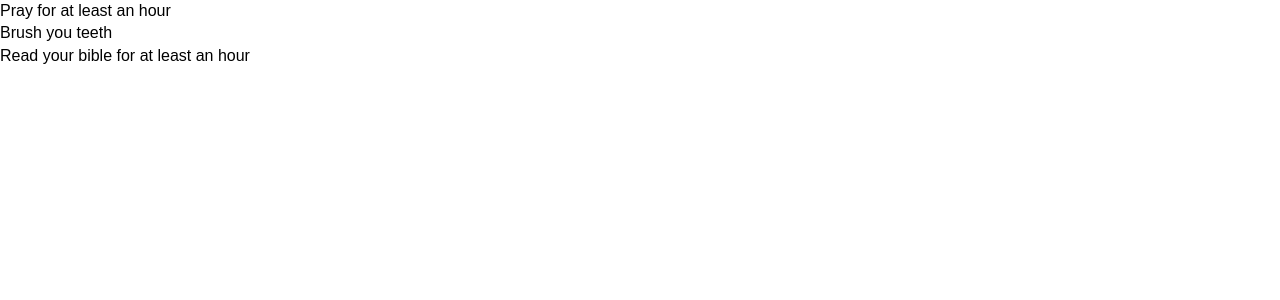
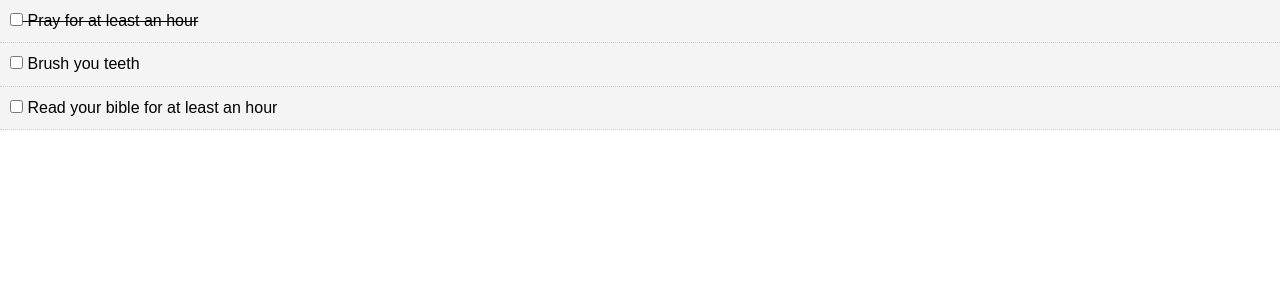
Before and after one commit to DotunAj/todoreact, a React (Create React App) app: page / in a window 1280 px wide. Shown: the top 300 px of the page. Built offline with nearby package versions, Linux system fonts and the light colour scheme.

Commit message:
Style todoitem to reflect the do complete flag

```diff
--- a/src/App.js
+++ b/src/App.js
@@ -8,7 +8,7 @@ class App extends Component {
       {
         id: 1,
         title: "Pray for at least an hour",
-        is_completed: false
+        is_completed: true
       },
       {
         id: 2,
--- a/src/component/TodoItem.js
+++ b/src/component/TodoItem.js
@@ -3,10 +3,22 @@ import propTypes from 'prop-types';
 
 
 export class TodoItem extends Component {
+  getStyle = () => {
+    return {
+      backgroundColor: '#f4f4f4',
+      padding: '10px',
+      borderBottom: '1px dotted #ccc',
+      textDecoration: this.props.todo.is_completed ? 'line-through': 'none',
+    }
+  }
+
   render() {
     return (
-      <div>
-        <p>{this.props.todo.title}</p>
+      <div style={this.getStyle()}>
+        <p>
+          <input type="checkbox" /> {' '}
+          {this.props.todo.title}
+        </p>
       </div>
     )
   }
```
